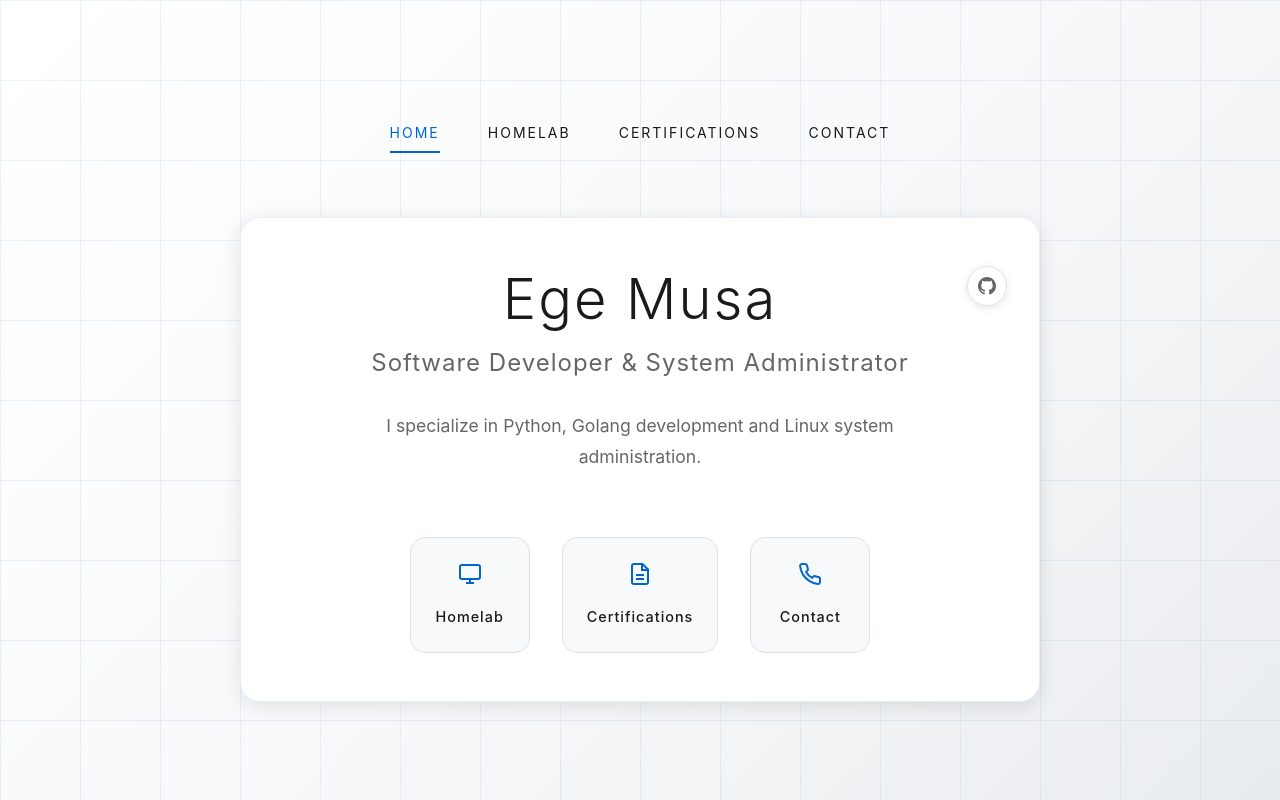
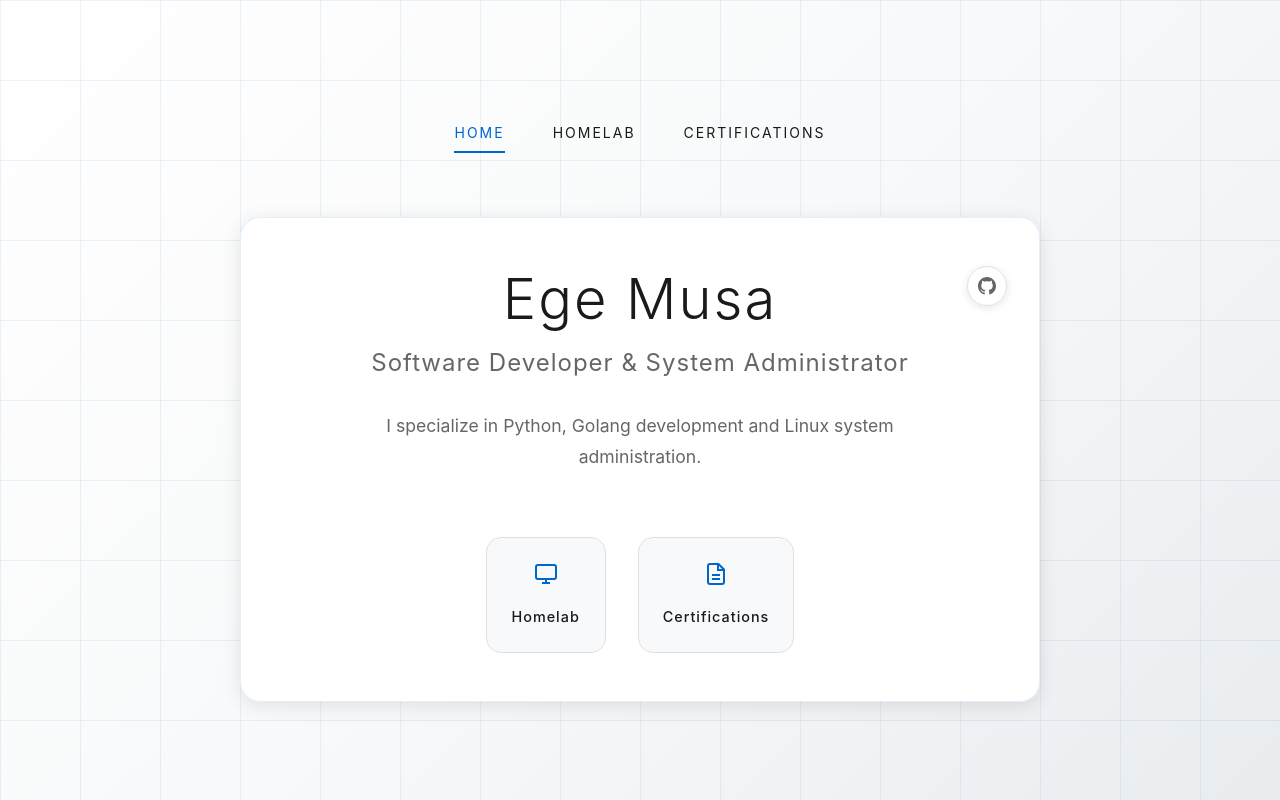
Before and after one commit to hope61/my-portfolio, a Vue app: page / in a window 1280 px wide. Built offline with nearby package versions, Linux system fonts and the light colour scheme.

Commit message:
removed contacts(temp)

```diff
--- a/src/App.vue
+++ b/src/App.vue
@@ -26,10 +26,10 @@
           <span class="nav-text">CERTIFICATIONS</span>
           <div class="nav-line"></div>
         </router-link>
-        <router-link to="/contact" class="nav-item">
+        <!--         <router-link to="/contact" class="nav-item">
           <span class="nav-text">CONTACT</span>
           <div class="nav-line"></div>
-        </router-link>
+        </router-link> -->
       </nav>
 
       <!-- Content Area -->
--- a/src/router/index.js
+++ b/src/router/index.js
@@ -18,11 +18,11 @@ const router = createRouter({
       name: 'homelab',
       component: () => import('../views/HomelabView.vue'),
     },
-    {
+    /*     {
       path: '/contact',
       name: 'contact',
       component: () => import('../views/ContactView.vue'),
-    },
+    }, */
   ],
 })
 
--- a/src/views/HomeView.vue
+++ b/src/views/HomeView.vue
@@ -66,7 +66,7 @@
         <span>Certifications</span>
       </router-link>
 
-      <router-link to="/contact" class="quick-link">
+      <!--       <router-link to="/contact" class="quick-link">
         <div class="link-icon">
           <svg
             width="24"
@@ -82,7 +82,7 @@
           </svg>
         </div>
         <span>Contact</span>
-      </router-link>
+      </router-link> -->
     </div>
   </div>
 </template>
```
